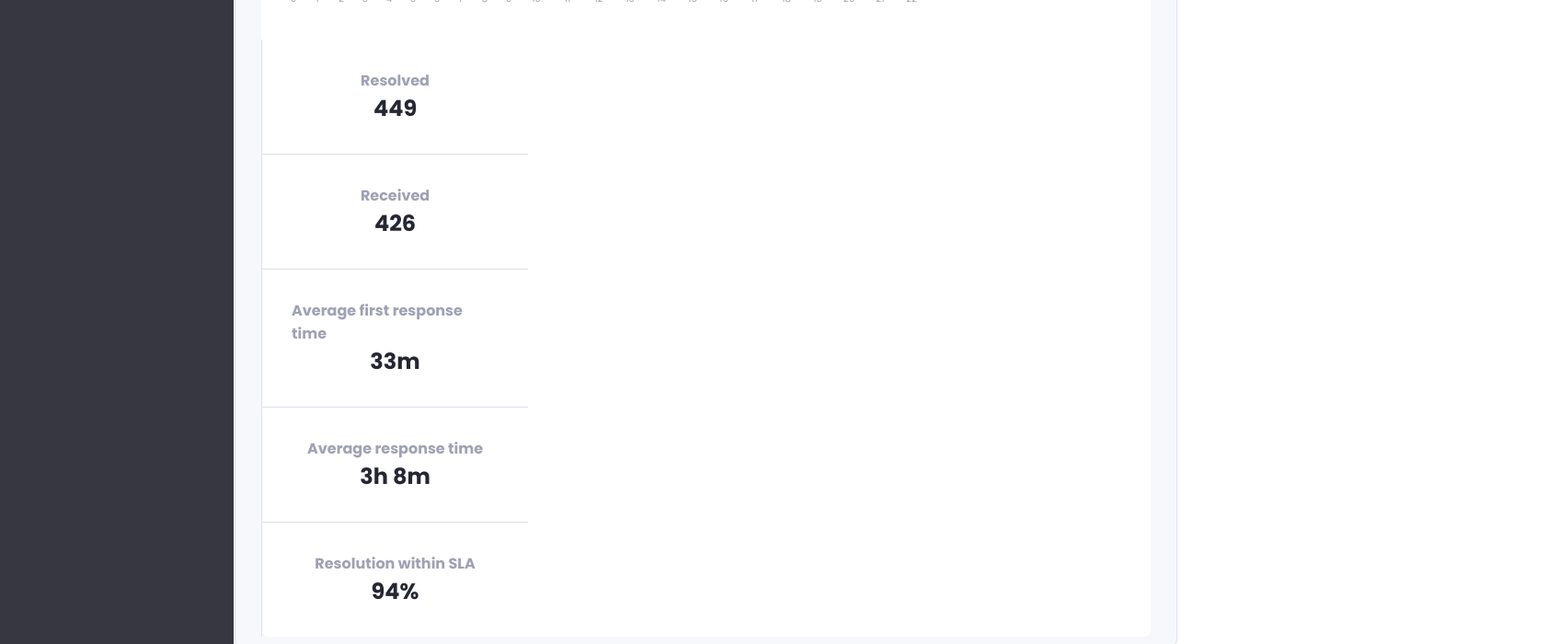
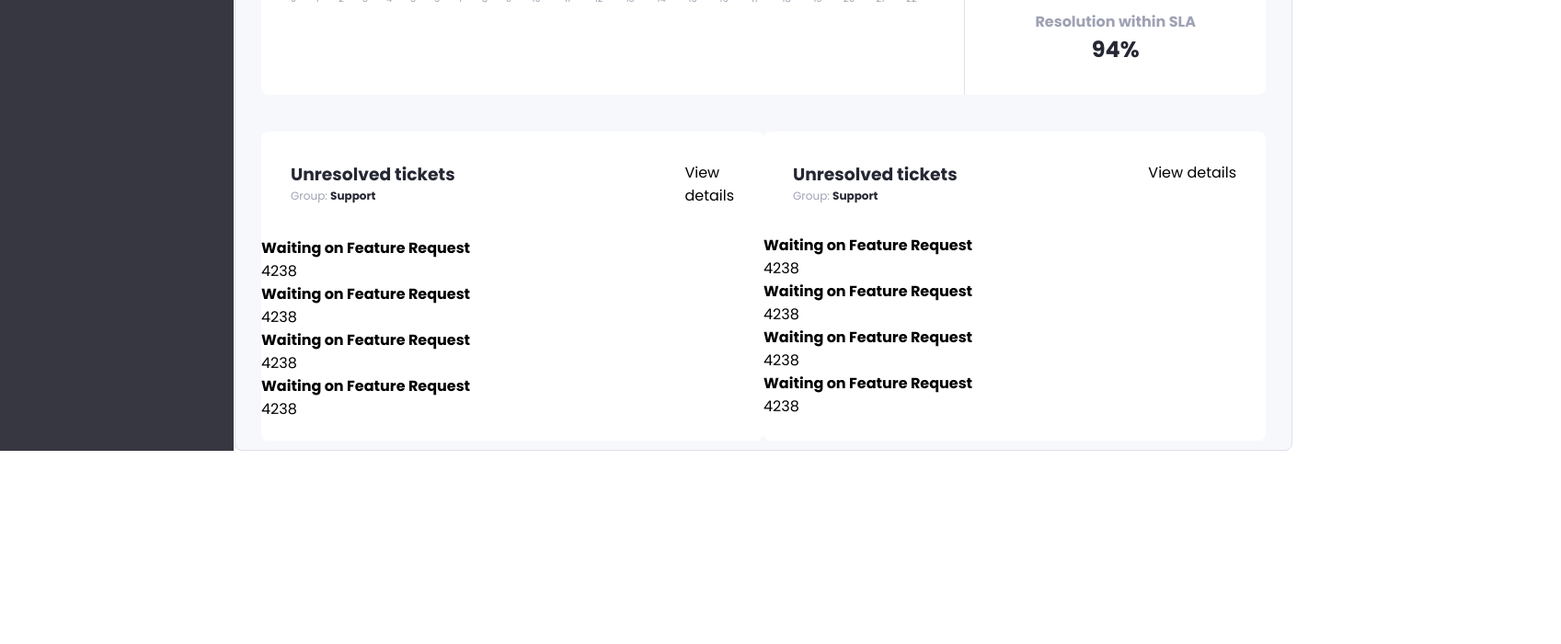
Before and after one commit to gift56/Admin-Dashboard, a React (Create React App) app: page / in a window 1280 px wide. Shown: the part 1000-1700 px from the top of the page at 92% size, 1697 px wide, since content can reach past the window. After the commit the page ends 1490 px from the top, so only its background shows below. Built offline with nearby package versions, Linux system fonts and the light colour scheme.

Commit message:
stying the header

```diff
--- a/src/component/chart/Chart.jsx
+++ b/src/component/chart/Chart.jsx
@@ -66,6 +66,66 @@ const Chart = () => {
                     </div>
                 </div>
             </div>
+            <div className="ticketArea">
+                <div className="ticketCard Card">
+                    <div className="ticketHeading">
+                        <div className="title">
+                            <h3 className="ticketTitle">Unresolved tickets</h3>
+                            <p>Group: <span>Support</span></p>
+                        </div>
+                        <div className="details">
+                            <p>View <br /> details</p>
+                        </div>
+                    </div>
+                    <div className="infoItems">
+                        <div className="infoItem">
+                            <h4>Waiting on Feature Request</h4>
+                            <p>4238</p>
+                        </div>
+                        <div className="infoItem">
+                            <h4>Waiting on Feature Request</h4>
+                            <p>4238</p>
+                        </div>
+                        <div className="infoItem">
+                            <h4>Waiting on Feature Request</h4>
+                            <p>4238</p>
+                        </div>
+                        <div className="infoItem">
+                            <h4>Waiting on Feature Request</h4>
+                            <p>4238</p>
+                        </div>
+                    </div>
+                </div>
+                <div className="ticketCard Card">
+                    <div className="ticketHeading">
+                        <div className="title">
+                            <h3 className="ticketTitle">Unresolved tickets</h3>
+                            <p>Group: <span>Support</span></p>
+                        </div>
+                        <div className="details">
+                            <p>View details</p>
+                        </div>
+                    </div>
+                    <div className="infoItems">
+                        <div className="infoItem">
+                            <h4>Waiting on Feature Request</h4>
+                            <p>4238</p>
+                        </div>
+                        <div className="infoItem">
+                            <h4>Waiting on Feature Request</h4>
+                            <p>4238</p>
+                        </div>
+                        <div className="infoItem">
+                            <h4>Waiting on Feature Request</h4>
+                            <p>4238</p>
+                        </div>
+                        <div className="infoItem">
+                            <h4>Waiting on Feature Request</h4>
+                            <p>4238</p>
+                        </div>
+                    </div>
+                </div>
+            </div>
         </section>
     )
 }
--- a/src/component/sass/styles.css
+++ b/src/component/sass/styles.css
@@ -386,6 +386,7 @@
   -ms-flex-wrap: wrap;
       flex-wrap: wrap;
   padding: 0;
+  margin-bottom: 20px;
 }
 
 .graphArea .graph {
@@ -472,4 +473,44 @@
   font-size: 24px;
   font-weight: 700;
 }
+
+.ticketArea {
+  display: -webkit-box;
+  display: -ms-flexbox;
+  display: flex;
+  -webkit-box-pack: justify;
+      -ms-flex-pack: justify;
+          justify-content: space-between;
+}
+
+.ticketArea .ticketCard {
+  width: 546px;
+  height: 336px;
+  padding: 0;
+}
+
+.ticketArea .ticketCard .ticketHeading {
+  padding: 2rem;
+  display: -webkit-box;
+  display: -ms-flexbox;
+  display: flex;
+  -webkit-box-pack: justify;
+      -ms-flex-pack: justify;
+          justify-content: space-between;
+}
+
+.ticketArea .ticketCard .ticketHeading .title .ticketTitle {
+  color: #252733;
+}
+
+.ticketArea .ticketCard .ticketHeading .title p {
+  color: #9fa2b4;
+  font-size: 12px;
+  font-weight: 400;
+}
+
+.ticketArea .ticketCard .ticketHeading .title p span {
+  color: #252733;
+  font-weight: 600;
+}
 /*# sourceMappingURL=styles.css.map */
--- a/src/component/sass/styles.scss
+++ b/src/component/sass/styles.scss
@@ -223,6 +223,7 @@
     justify-content: space-between;
     flex-wrap: wrap;
     padding: 0;
+    margin-bottom: 20px;
     .graph {
         flex-basis: 70%;
         padding: 2rem;
@@ -273,7 +274,7 @@
                 font-weight: 700;
                 color: $navBg;
             }
-            p{
+            p {
                 color: $headerColor;
                 font-size: 24px;
                 font-weight: 700;
@@ -281,3 +282,31 @@
         }
     }
 }
+.ticketArea {
+    display: flex;
+    justify-content: space-between;
+    .ticketCard {
+        width: 546px;
+        height: 336px;
+        padding: 0;
+        .ticketHeading {
+            padding: 2rem;
+            display: flex;
+            justify-content: space-between;
+            .title {
+                .ticketTitle {
+                    color: $headerColor;
+                }
+                p {
+                    color: $navBg;
+                    font-size: 12px;
+                    font-weight: 400;
+                    span{
+                        color: $headerColor;
+                        font-weight: 600;
+                    }
+                }
+            }
+        }
+    }
+}
```
Also changed, not shown: 1 other file (tests, documents, lock files or other folders).
